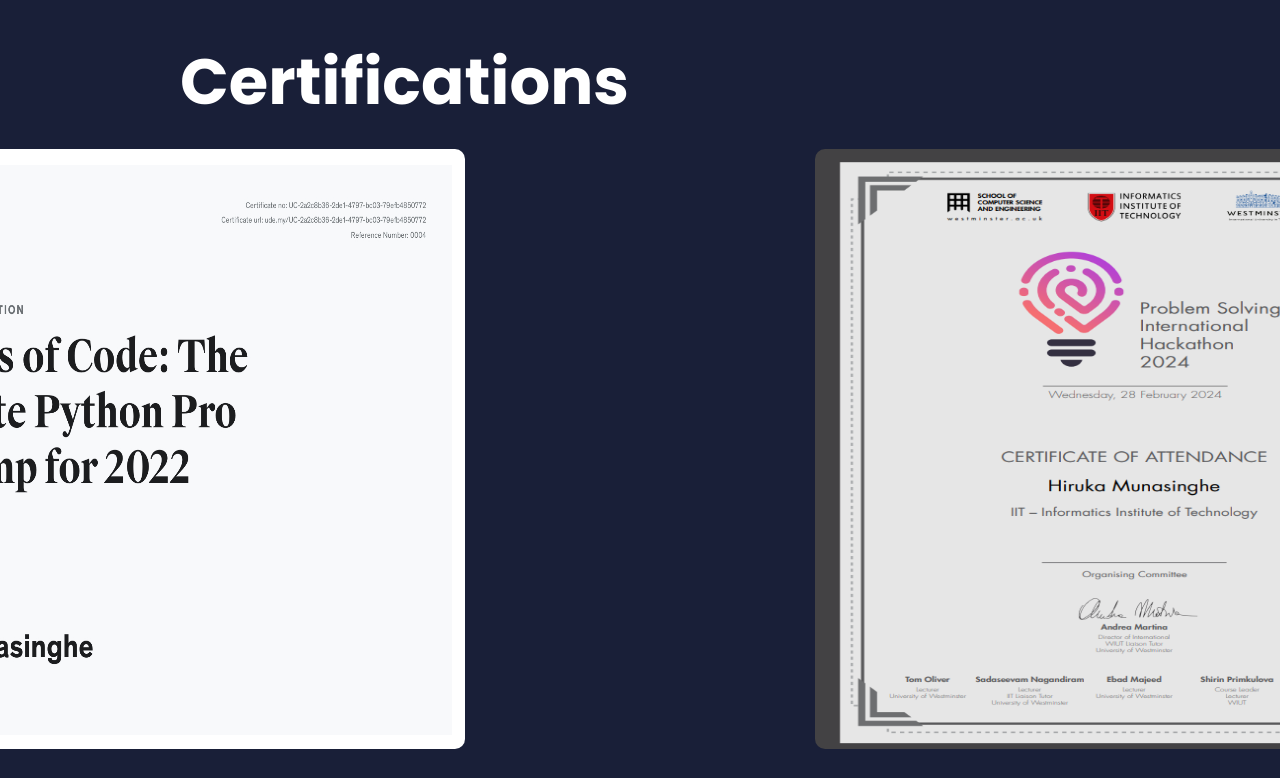
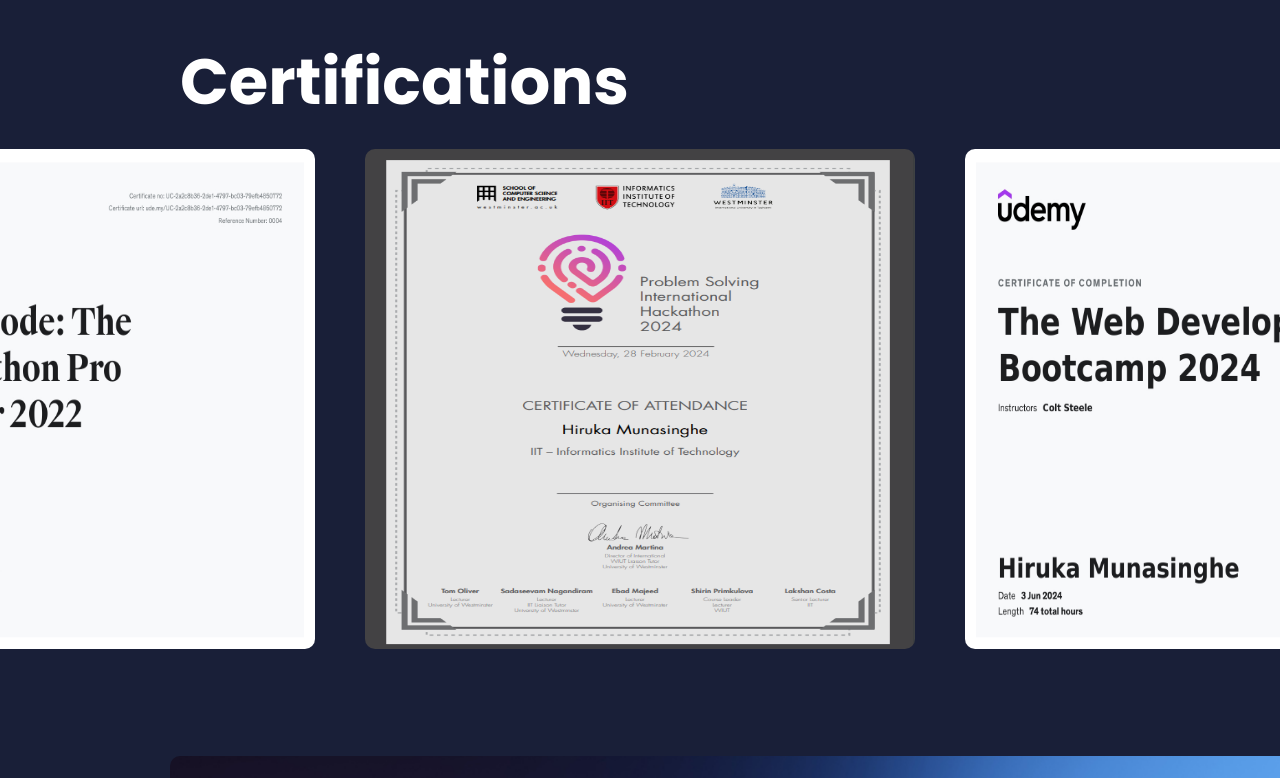
Before and after one commit to Hirukamunasinghe/portfolio-new, a React (Vite) app: page / in a window 1280 px wide. Shown: the part 4120-4898 px from the top of the page. Built offline with nearby package versions, Linux system fonts and the light colour scheme.

Commit message:
certifications-update

```diff
--- a/src/App.css
+++ b/src/App.css
@@ -385,13 +385,13 @@
   .images-div{
     display: flex;
     justify-content: center;
-    gap: 350px;
+    gap: 50px;
     padding-top: 20px;
   }
 
   .cert-img {
-    height: 600px;
-    width: 650px;
+    height: 500px;
+    width: 550px;
     border-radius: 10px;
     cursor: pointer;
     transition: transform 0.3s; /* Add transition for smooth animation */
--- a/src/components/Certifications.jsx
+++ b/src/components/Certifications.jsx
@@ -1,9 +1,11 @@
 import React, { useState, useEffect } from "react";
 import Python from "./python-cert.jpg";
 import Hackathon from "./hackathon.png";
+import webDev from "./webdev.jpg";
 
 const URLH= "https://www.linkedin.com/in/hiruka-munasinghe-b82752217/overlay/1714037563826/single-media-viewer/?profileId=ACoAADa_7RIBZPDbFDStLOBbwcmgheXdvJ3JICo"
 const URLP = "https://www.udemy.com/certificate/UC-2a2c8b36-2de1-4797-bc03-79efb4850772/"
+const URLW = "https://www.linkedin.com/in/hiruka-munasinghe-b82752217/details/certifications/"
 
 const Certifications = () => {
     const [animated, setAnimated] = useState(false);
@@ -32,6 +34,7 @@
             <div className="images-div">
                 <a href={URLP}><img className="cert-img" src={Python} alt=""/></a>
                 <a href={URLH}><img className="cert-img" src={Hackathon} alt=""/></a>
+                <a href={URLW}><img className="cert-img" src={webDev} alt=""/></a>
             </div>
         </div>
     );
```
Also changed, not shown: src/components/webdev.jpg (added).
